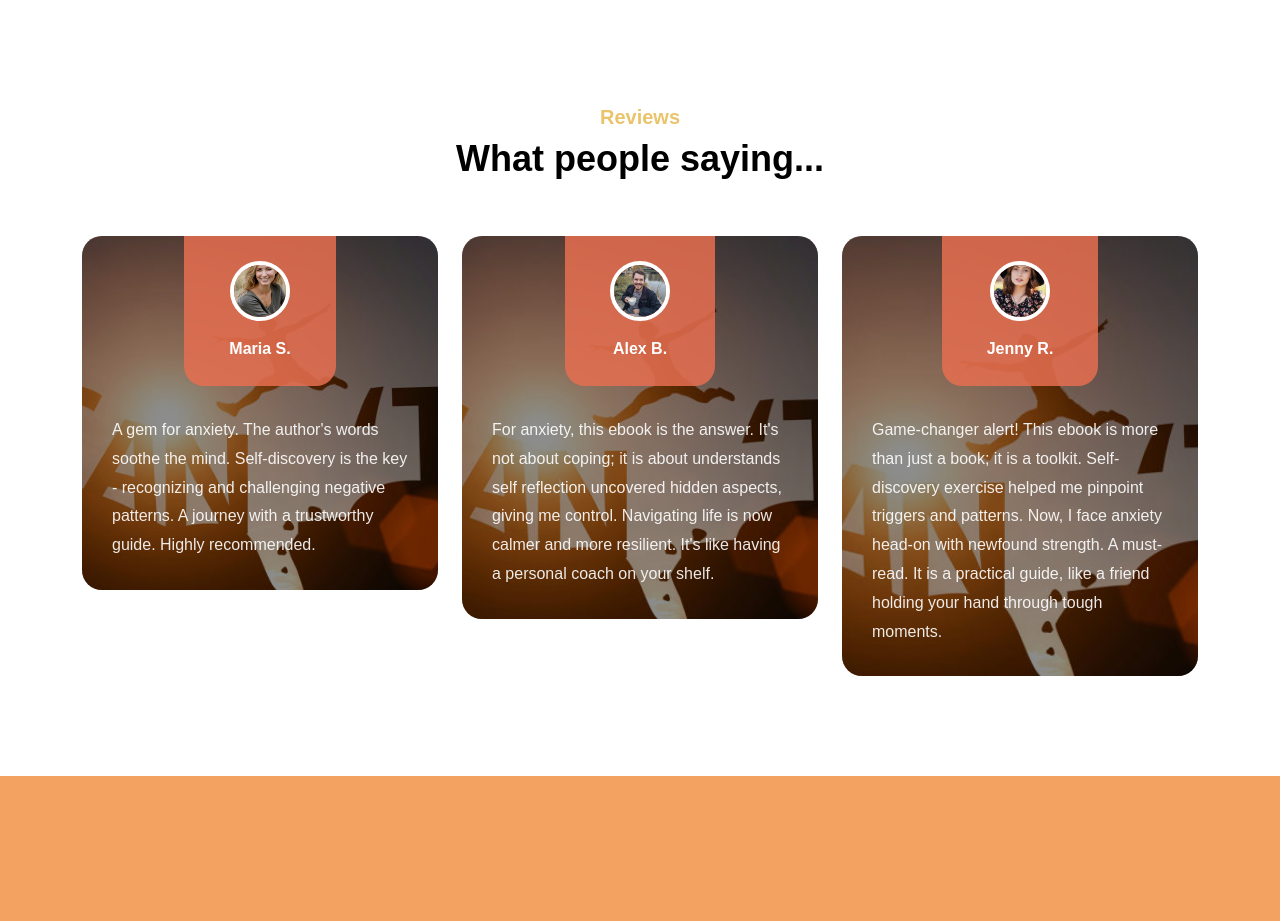
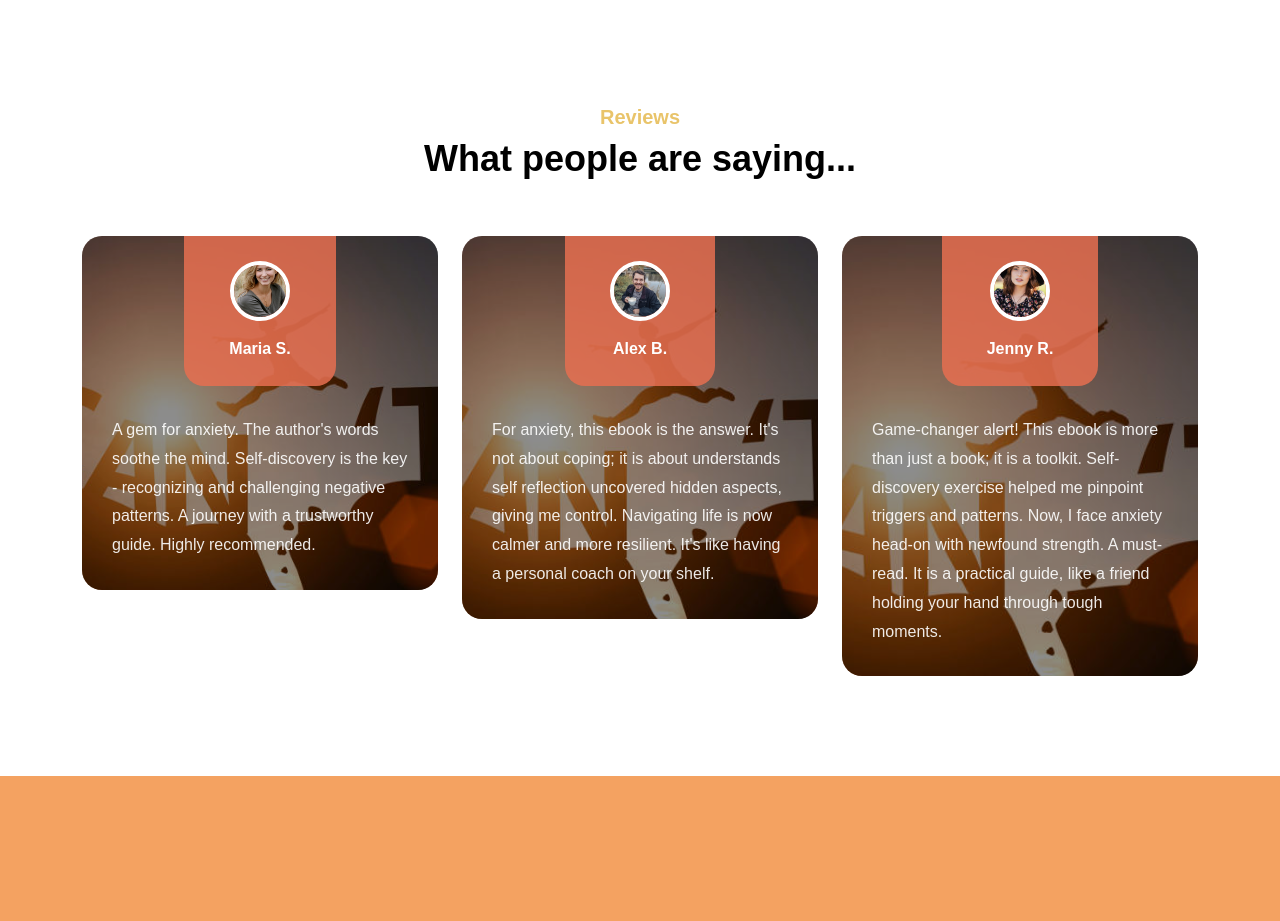
Before and after one commit to deBugger360/anxiety-antidote-landing-page, a plain HTML site: page index.html in a window 1280 px wide. Shown: the part 3380-4301 px from the top of the page. Drawn offline with Linux system fonts and the light colour scheme; a web font is replaced by a local one.

Commit message:
fixed typo

```diff
--- a/index.html
+++ b/index.html
@@ -241,7 +241,7 @@
                     <div class="col-lg-12 col-12 text-center mb-5">
                         <h6>Reviews</h6>
 
-                        <h2>What people saying...</h2>
+                        <h2>What people are saying...</h2>
                     </div>
 
                     <div class="col-lg-4 col-12">
```
